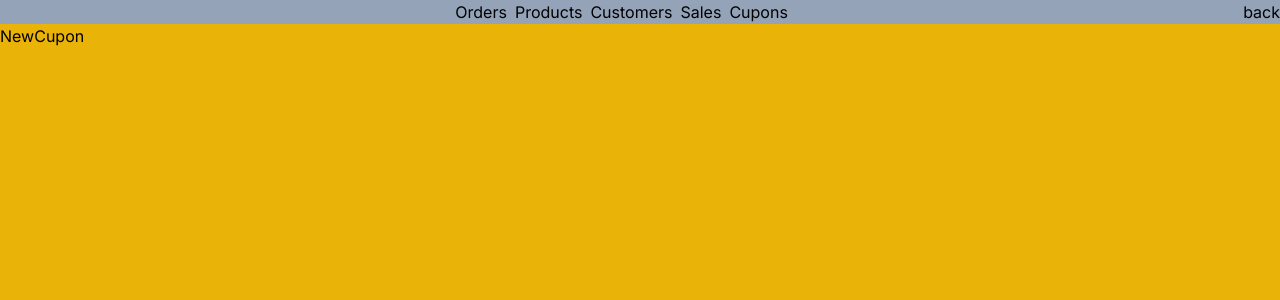
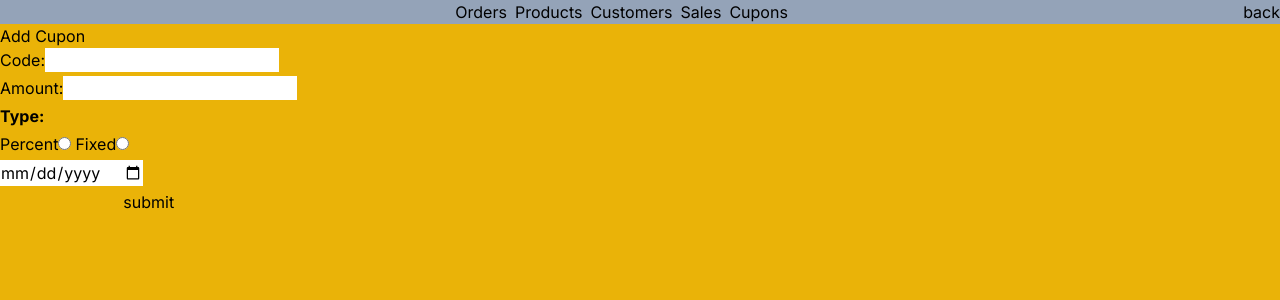
Before and after one commit to Pivanrios/laCooperativa, a Next.js app: page /admin/cupons/new in a window 1280 px wide. Shown: the top 300 px of the page. Built offline with nearby package versions, Linux system fonts and the light colour scheme.

Commit message:
add cupon form

```diff
--- a/src/app/admin/cupons/new/page.js
+++ b/src/app/admin/cupons/new/page.js
@@ -1,10 +1,10 @@
+import AddCupon from '@/src/components/CuponsForm/AddCupon'
 import React from 'react'
 
 function NewCupon() {
   return (
-    <div>NewCupon
-
-
+    <div>
+      <AddCupon/>
     </div>
   )
 }
--- /dev/null
+++ b/src/components/CuponsForm/AddCupon.jsx
@@ -0,0 +1,36 @@
+import { addCupon } from '@/src/lib/cupons'
+import React from 'react'
+
+function AddCupon() {
+
+  return (
+    <section>
+        <h3>Add Cupon</h3>
+        <form action={addCupon} className='flex flex-col gap-1'>
+            <label htmlFor="code">Code:
+                <input type='text'
+                        name='code'/>
+            </label>
+            <label>Amount:
+                <input type='text'
+                        name='amount'/>
+            </label>
+            <strong>Type:</strong>
+            <span className='flex flex-row gap-1'>
+                <label htmlFor="">Percent
+                    <input type="radio" name="type" id="percent" value="percent" />
+                </label>
+                <label>Fixed
+                    <input type="radio"  name="type" id="fixed" value="fixed"/>
+                </label>
+            </span>
+            <label>
+                <input type="date" name="exp" id="exp" />
+            </label>
+            <button>submit</button>
+        </form>
+    </section>
+  )
+}
+
+export default AddCupon
```
